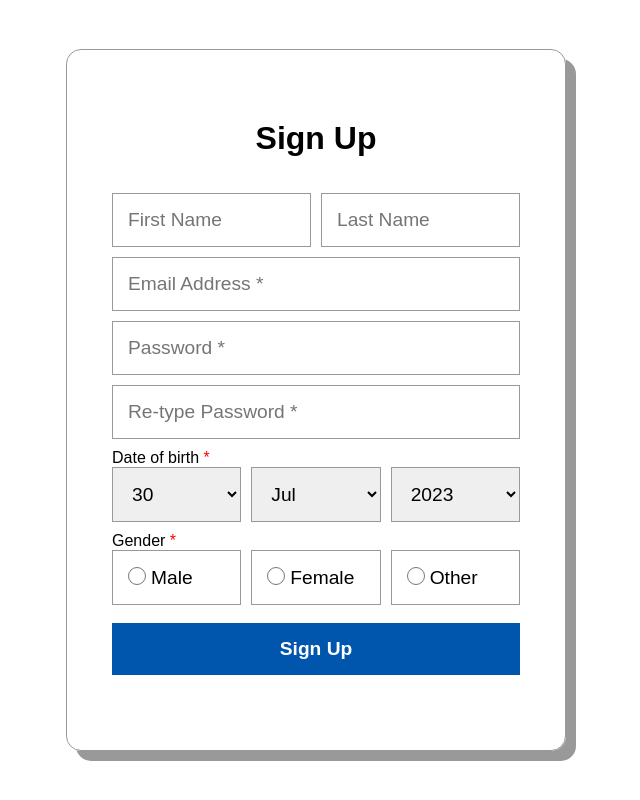
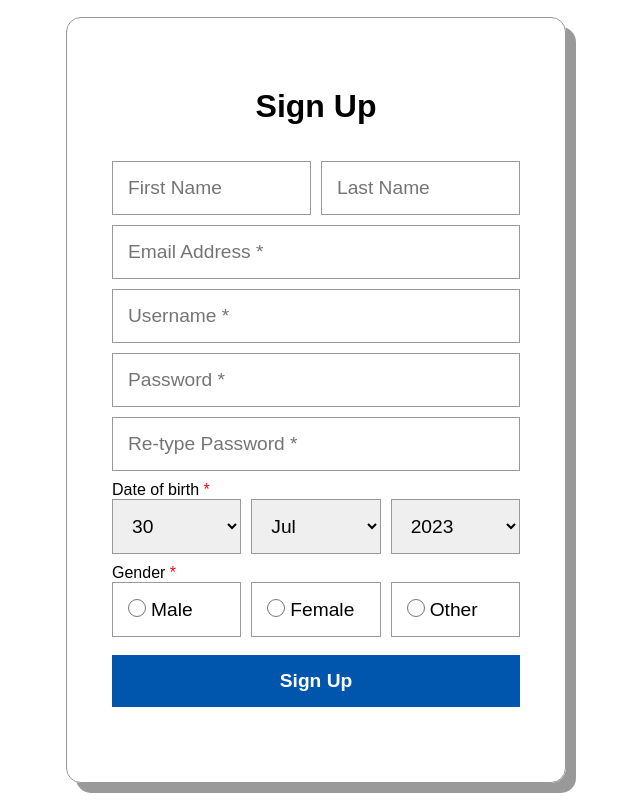
Before and after one commit to mahfuz225bd/messaging-app, a Flask app: page /signup in a window 1280 px wide. Shown: the whole page, without its empty margins (324-964 px from the left). Run offline with Flask 2, Linux system fonts and the light colour scheme.

Commit message:
added username field

```diff
--- a/app.py
+++ b/app.py
@@ -1,18 +1,22 @@
 from flask import Flask, render_template, request, session, redirect
 from flask_session import Session
 from db_config import db_cursor, mydb, Error
+from datetime import date
 
 app = Flask(__name__)
 app.config["SESSION_PERMANENT"] = False
 app.config["SESSION_TYPE"] = "filesystem"
 Session(app)
 
-def insert_user(username):
+def insert_user(first_name, last_name, email, username, password, dob, gender):
     try:
-        db_cursor.execute("INSERT INTO `chat_users`(`username`) VALUES (%s)", (username,))
+        sql = "INSERT INTO `chat_users` (first_name`, `last_name`, `email`, `username`, `password`, `dob`, `gender`) VALUES (%s, %s, %s, %s, %s, %s, %s, %s, %s, %s, %s)"
+        values = (first_name, last_name, email, username, password, dob, gender)
+        db_cursor.execute(sql, values)
+
         mydb.commit()
     except Error as err:
-        return "[ERROR] ", err, "occured while inserting new anonymous/guest user into database."
+        return "[ERROR] ", err, "occured while inserting new user into database."
 
 def find_user(username, password):
     db_cursor.execute("SELECT user_id, uuid, username, active FROM `chat_users` WHERE username=%s AND password=MD5(%s)", (username, password))
@@ -29,7 +33,7 @@ def mark_user_active(username, active=True):
 
         return db_cursor.rowcount != 0
     except Error as err:
-        return "[ERROR] ", err, "occured while inserting new anonymous/guest user into database."
+        return "[ERROR] ", err, f"occured while setting `activate`={active_value} into database."
 
 
 @app.route("/")
@@ -80,6 +84,22 @@ def userchat(route_username):
 @app.route("/signup")
 def signup():
     return render_template("registration.html")
+
+@app.route("/register")
+def register():
+    if request.method == "POST":
+        first_name = request.args["first_name"]
+        last_name  = request.args["last_name"]
+        email      = request.args["email"].lower().strip()
+        username   = request.args["username"].lower().strip()
+        password   = request.args["password"]
+        dob        = date(request.args["birthday_year"], request.args["birthday_month"], request.args["birthday_day"])
+        gender     = request.args["gender"]
+
+        insert_user(first_name, last_name, email, username, password, dob, gender)
+
+        return redirect("/login")
+
 
 @app.route("/login")
 def login():
--- a/templates/registration.html
+++ b/templates/registration.html
@@ -12,6 +12,7 @@
         </fieldset>
 
         <input type="email" id="email" placeholder="Email Address *" name="email" required>
+        <input type="text" id="username" placeholder="Username *" name="username" required>
 
         <input type="passwrod" id="password" placeholder="Password *" name="password" required>
         <input type="passwrod" id="rePassword" placeholder="Re-type Password *" required>
@@ -190,10 +191,10 @@
 
         <fieldset>
             <legend>Gender <span class="required"></span></legend>
-            <label for="gender_male"><input type="radio" id="gender_male" name="gender" value="male" required>Male</label>
+            <label for="gender_male"><input type="radio" id="gender_male" name="gender" value="M" required>Male</label>
             <label for="gender_female"><input type="radio" id="gender_female" name="gender"
-                    value="female">Female</label>
-            <label for="gender_other"><input type="radio" id="gender_other" name="gender" value="other">Other</label>
+                    value="F">Female</label>
+            <label for="gender_other"><input type="radio" id="gender_other" name="gender" value="O">Other</label>
         </fieldset>
         <br>
         <button type="submit" class="btn-primary btn-login full-width larger">Sign Up</button>
```
